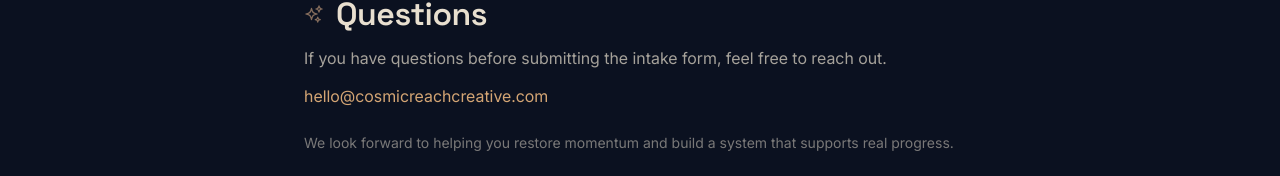
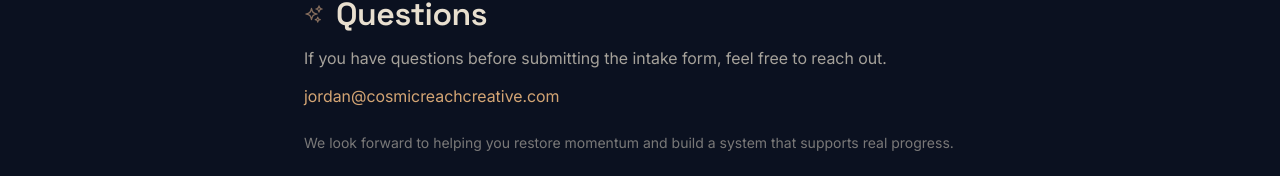
Before and after one commit to jordanknight1992-dotcom/cosmic-reach-creative, a Next.js app: page /next-steps in a window 1280 px wide. Shown: the part 2162-2338 px from the top of the page. Built offline with nearby package versions, Linux system fonts and the light colour scheme.

Commit message:
Fix email address on next-steps page to jordan@cosmicreachcreative.com

```diff
--- a/src/app/next-steps/page.tsx
+++ b/src/app/next-steps/page.tsx
@@ -241,10 +241,10 @@
               If you have questions before submitting the intake form, feel free to reach out.
             </p>
             <a
-              href="mailto:hello@cosmicreachcreative.com"
+              href="mailto:jordan@cosmicreachcreative.com"
               className="text-copper hover:underline text-base"
             >
-              hello@cosmicreachcreative.com
+              jordan@cosmicreachcreative.com
             </a>
             <p className="mt-6 text-starlight/50 text-sm">
               We look forward to helping you restore momentum and build a system that supports real progress.
```
